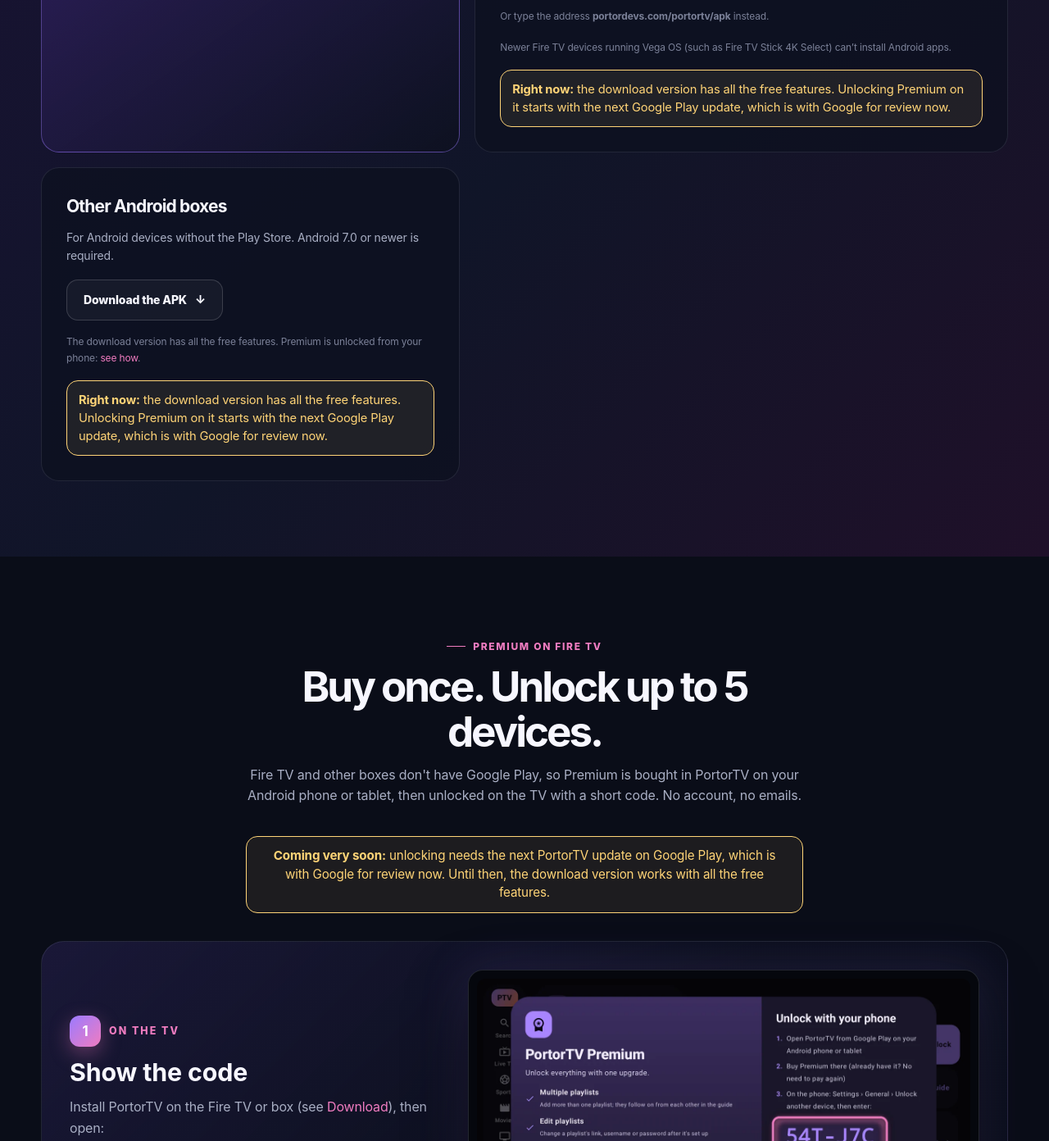
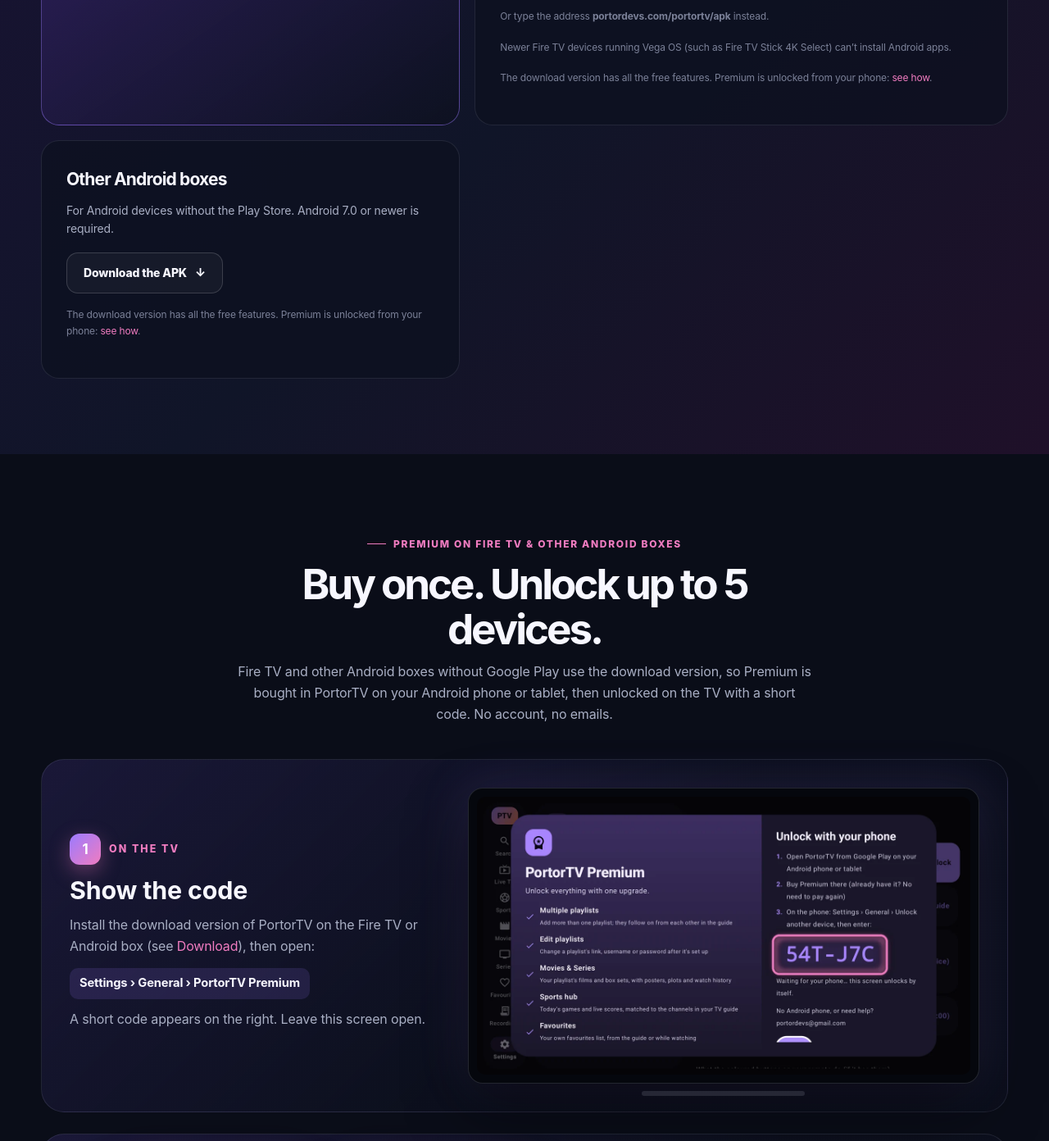
Before and after one commit to Portor25/portortv, a plain HTML site: page index.html in a window 1280 px wide. Shown: the part 7129-8521 px from the top of the page at 82% size. Drawn offline with Linux system fonts and the light colour scheme.

Commit message:
Fire TV Premium unlock is live: remove 'coming soon' boxes, guide covers other Android boxes

```diff
--- a/index.html
+++ b/index.html
@@ -442,16 +442,15 @@
         <div class="section-head"><div class="eyebrow">Get started</div><h2>Download PortorTV.</h2><p>Pick your device. If it has the Google Play Store, use that: you get automatic updates and Premium.</p></div>
         <div class="download-grid">
           <article class="download-card primary"><h3>Android TV, Google TV, phones &amp; tablets</h3><p>Search for <strong>PortorTV</strong> in the Play Store, or use the button below.</p><a class="button button-primary" href="https://play.google.com/store/apps/details?id=com.portortv.app">Get it on Google Play <span aria-hidden="true">↗</span></a></article>
-          <article class="download-card"><h3>Amazon Fire TV</h3><ol class="steps"><li><span class="step-num">1</span><span>Install Downloader from the Amazon Appstore.</span></li><li><span class="step-num">2</span><span>Allow Downloader in Settings › My Fire TV › Developer options › Install unknown apps. If Developer options are hidden, highlight your device name under About and press OK seven times.</span></li><li><span class="step-num">3</span><span>Open Downloader, type this code and press Go:</span></li></ol><div class="code-link">6948510</div><p class="small-note">Or type the address <strong>portordevs.com/portortv/apk</strong> instead.</p><p class="small-note">Newer Fire TV devices running Vega OS (such as Fire TV Stick 4K Select) can’t install Android apps.</p><p style="margin:16px 0 0;padding:12px 14px;border:1px solid var(--gold);border-radius:14px;background:rgba(255,212,119,.08);color:var(--gold);font-size:.92rem;line-height:1.5"><strong>Right now:</strong> the download version has all the free features. Unlocking Premium on it starts with the next Google Play update, which is with Google for review now.</p></article>
-          <article class="download-card"><h3>Other Android boxes</h3><p>For Android devices without the Play Store. Android 7.0 or newer is required.</p><a class="button button-quiet" href="apk/">Download the APK <span aria-hidden="true">↓</span></a><p class="small-note" style="margin-top:16px">The download version has all the free features. Premium is unlocked from your phone: <a href="#fire-premium" style="color:var(--mint)">see how</a>.</p><p style="margin:16px 0 0;padding:12px 14px;border:1px solid var(--gold);border-radius:14px;background:rgba(255,212,119,.08);color:var(--gold);font-size:.92rem;line-height:1.5"><strong>Right now:</strong> the download version has all the free features. Unlocking Premium on it starts with the next Google Play update, which is with Google for review now.</p></article>
+          <article class="download-card"><h3>Amazon Fire TV</h3><ol class="steps"><li><span class="step-num">1</span><span>Install Downloader from the Amazon Appstore.</span></li><li><span class="step-num">2</span><span>Allow Downloader in Settings › My Fire TV › Developer options › Install unknown apps. If Developer options are hidden, highlight your device name under About and press OK seven times.</span></li><li><span class="step-num">3</span><span>Open Downloader, type this code and press Go:</span></li></ol><div class="code-link">6948510</div><p class="small-note">Or type the address <strong>portordevs.com/portortv/apk</strong> instead.</p><p class="small-note">Newer Fire TV devices running Vega OS (such as Fire TV Stick 4K Select) can’t install Android apps.</p><p class="small-note" style="margin-top:16px">The download version has all the free features. Premium is unlocked from your phone: <a href="#fire-premium" style="color:var(--mint)">see how</a>.</p></article>
+          <article class="download-card"><h3>Other Android boxes</h3><p>For Android devices without the Play Store. Android 7.0 or newer is required.</p><a class="button button-quiet" href="apk/">Download the APK <span aria-hidden="true">↓</span></a><p class="small-note" style="margin-top:16px">The download version has all the free features. Premium is unlocked from your phone: <a href="#fire-premium" style="color:var(--mint)">see how</a>.</p></article>
         </div>
       </div>
     </section>
 
     <section class="section" id="fire-premium">
       <div class="wrap">
-        <div class="section-head"><div class="eyebrow">Premium on Fire TV</div><h2>Buy once. Unlock up to 5 devices.</h2><p>Fire TV and other boxes don't have Google Play, so Premium is bought in PortorTV on your Android phone or tablet, then unlocked on the TV with a short code. No account, no emails.</p></div>
-        <p id="unlock-soon" style="text-align:center;margin:-6px auto 34px;max-width:680px;padding:12px 16px;border:1px solid var(--gold);border-radius:14px;background:rgba(255,212,119,.08);color:var(--gold);font-size:.95rem;line-height:1.5"><strong>Coming very soon:</strong> unlocking needs the next PortorTV update on Google Play, which is with Google for review now. Until then, the download version works with all the free features.</p>
+        <div class="section-head"><div class="eyebrow">Premium on Fire TV &amp; other Android boxes</div><h2>Buy once. Unlock up to 5 devices.</h2><p>Fire TV and other Android boxes without Google Play use the download version, so Premium is bought in PortorTV on your Android phone or tablet, then unlocked on the TV with a short code. No account, no emails.</p></div>
         <style>
           .uflow { display: grid; gap: 26px; }
           .ustep { display: grid; grid-template-columns: minmax(0, 5fr) minmax(0, 7fr); gap: 40px; align-items: center; padding: 34px; border: 1px solid var(--line); border-radius: 28px; background: linear-gradient(135deg, rgba(110,82,223,.16), rgba(13,17,31,.78) 55%); }
@@ -480,7 +479,7 @@
             <div class="utext">
               <div class="ubadge"><b>1</b> On the TV</div>
               <h3>Show the code</h3>
-              <p>Install PortorTV on the Fire TV or box (see <a href="#download" style="color:var(--mint)">Download</a>), then open:</p>
+              <p>Install the download version of PortorTV on the Fire TV or Android box (see <a href="#download" style="color:var(--mint)">Download</a>), then open:</p>
               <span class="upath">Settings › General › PortorTV Premium</span>
               <p style="margin-top:12px">A short code appears on the right. Leave this screen open.</p>
             </div>
```
